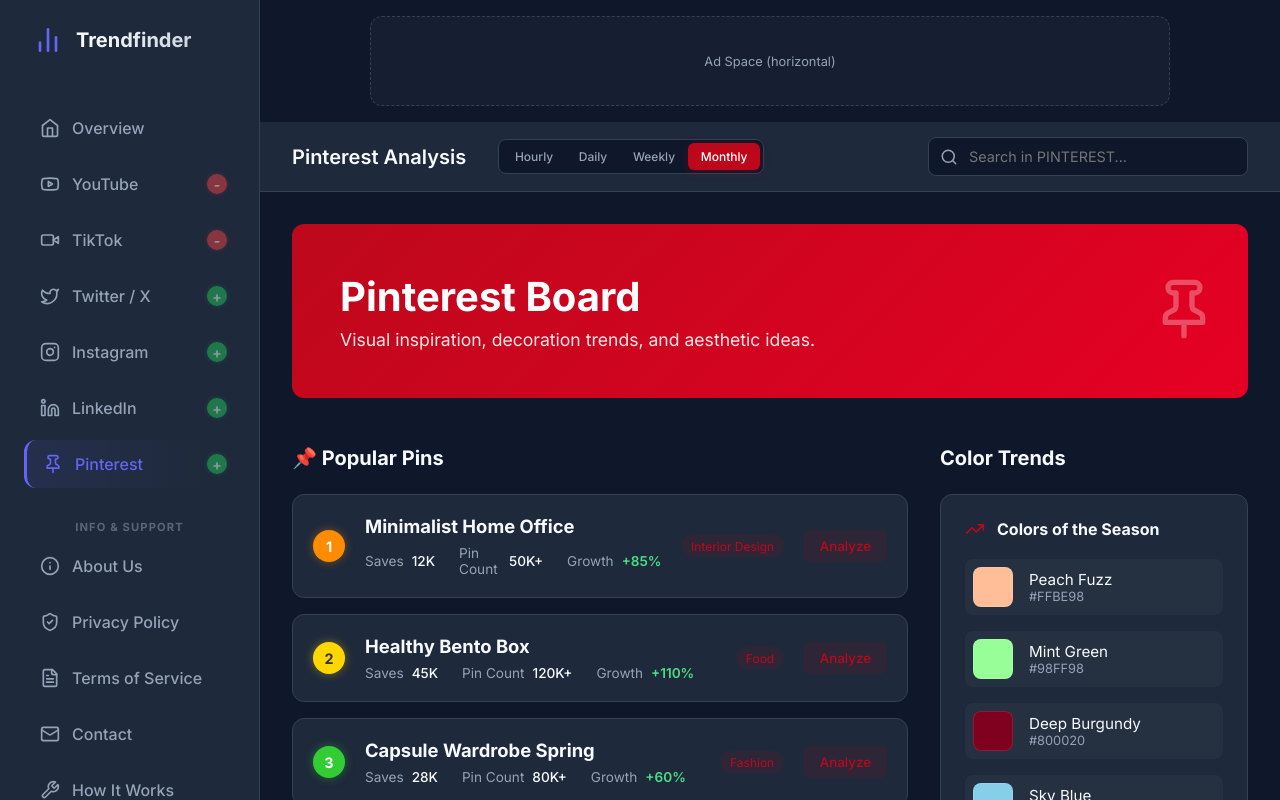
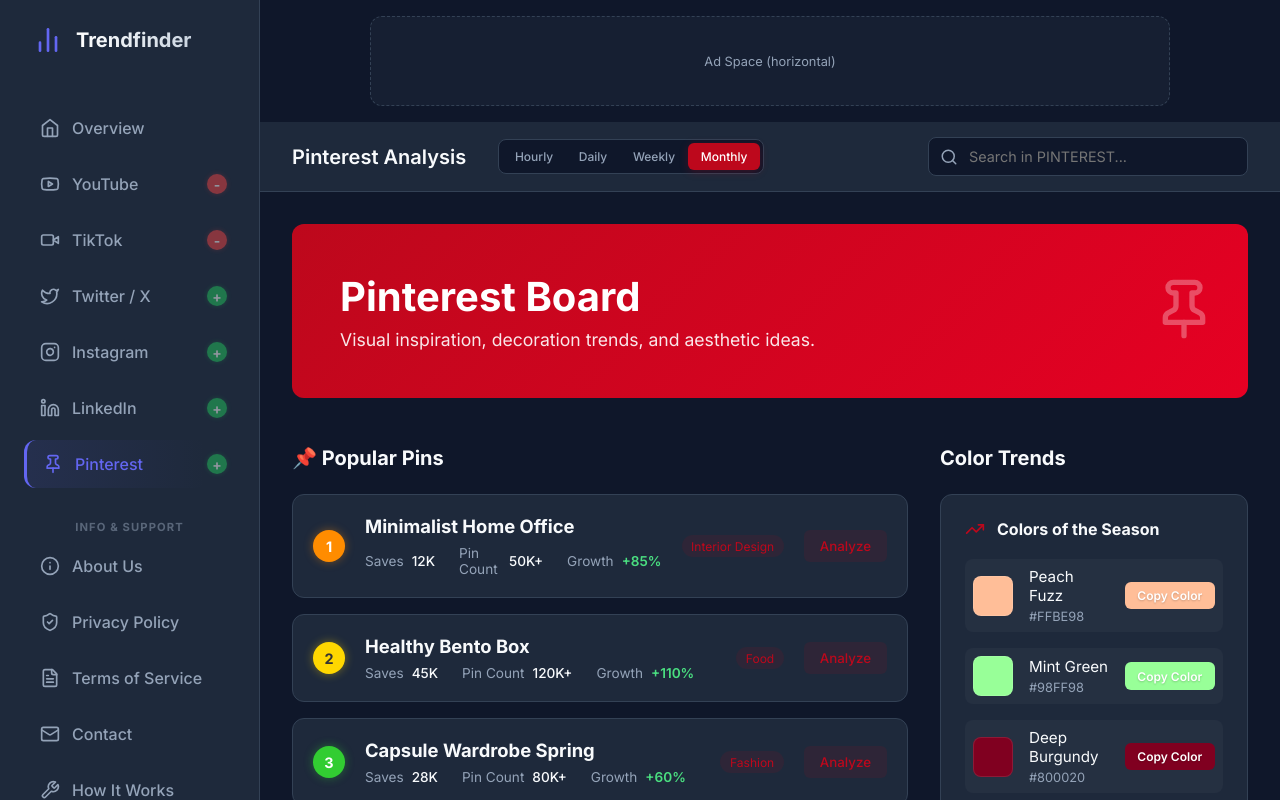
Before and after one commit to emiratas62git/Trendbulucum, a Next.js app: page /pinterest in a window 1280 px wide. Shown: the top 800 px of the page. Built offline with nearby package versions, Linux system fonts and the light colour scheme.

Commit message:
Add color copy functionality to Pinterest page
- Added copy buttons for each color code
- Buttons use the actual color as background
- Shows 'Copied!' feedback for 2 seconds
- Aligned buttons to the right side of color cards
- Added hover effects and smooth transitions

```diff
--- a/src/app/pinterest/page.js
+++ b/src/app/pinterest/page.js
@@ -29,6 +29,13 @@
 
 
     const [timeframe, setTimeframe] = useState('monthly');
+    const [copiedColor, setCopiedColor] = useState(null);
+
+    const handleCopyColor = (hex) => {
+        navigator.clipboard.writeText(hex);
+        setCopiedColor(hex);
+        setTimeout(() => setCopiedColor(null), 2000);
+    };
 
     useEffect(() => {
         async function fetchData() {
@@ -111,6 +118,14 @@
                                                 <span className={styles.colorName}>{color.name}</span>
                                                 <span className={styles.colorHex}>{color.hex}</span>
                                             </div>
+                                            <button
+                                                className={styles.copyButton}
+                                                style={{ backgroundColor: color.hex }}
+                                                onClick={() => handleCopyColor(color.hex)}
+                                                title="Copy color code"
+                                            >
+                                                {copiedColor === color.hex ? '✓ Copied!' : 'Copy Color'}
+                                            </button>
                                         </div>
                                     ))}
                                 </div>
--- a/src/app/pinterest/page.module.css
+++ b/src/app/pinterest/page.module.css
@@ -218,6 +218,7 @@
     padding: 0.5rem;
     background-color: rgba(255, 255, 255, 0.03);
     border-radius: 8px;
+    justify-content: space-between;
 }
 
 .colorExample {
@@ -230,6 +231,8 @@
 .colorInfo {
     display: flex;
     flex-direction: column;
+    flex: 1;
+    gap: 0.25rem;
 }
 
 .colorName {
@@ -241,6 +244,29 @@
     font-size: 0.8rem;
     color: var(--text-muted);
 }
+
+.copyButton {
+    padding: 0.4rem 0.8rem;
+    border: none;
+    border-radius: 6px;
+    font-size: 0.75rem;
+    font-weight: 600;
+    color: white;
+    cursor: pointer;
+    transition: all 0.2s;
+    white-space: nowrap;
+    text-shadow: 0 1px 2px rgba(0, 0, 0, 0.2);
+}
+
+.copyButton:hover {
+    transform: translateY(-2px);
+    box-shadow: 0 4px 8px rgba(0, 0, 0, 0.2);
+}
+
+.copyButton:active {
+    transform: translateY(0);
+}
+
 
 /* Modal Styles */
 .modalOverlay {
```
